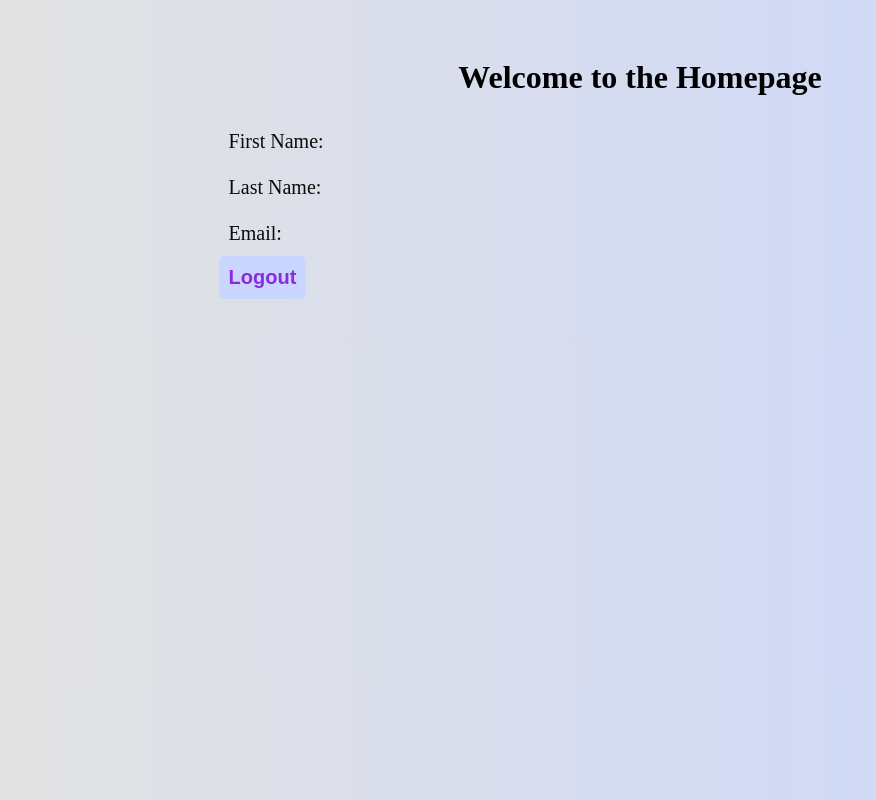
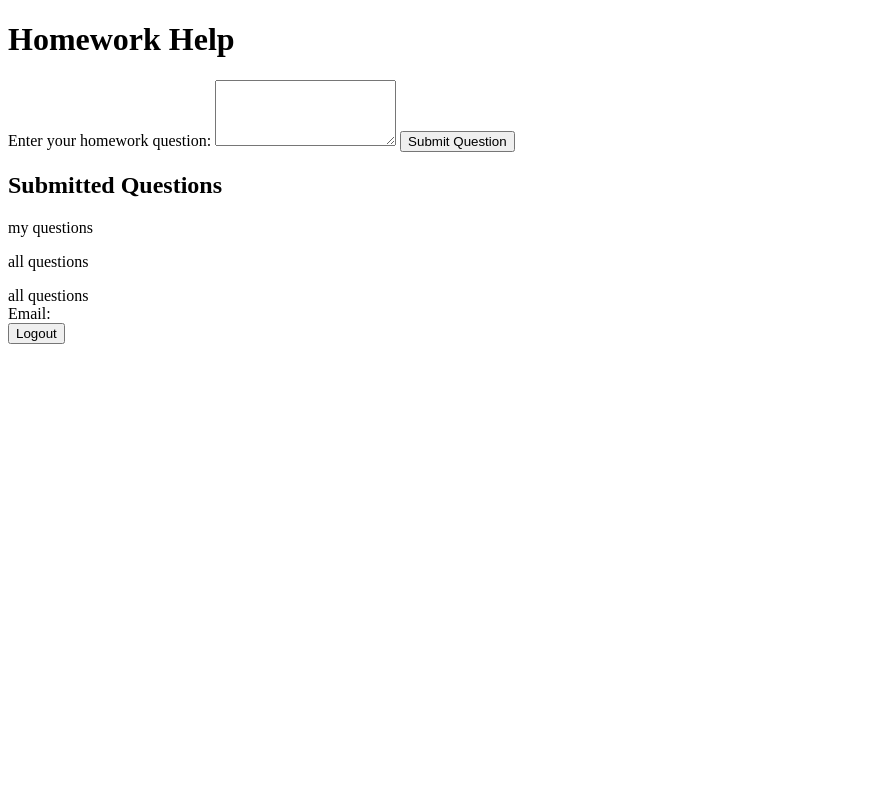
Before and after one commit to lilalin808/tutor-site, a plain HTML site: page homepage.html in a window 1280 px wide. Shown: the whole page, without its empty margins (0-876 px from the left). Drawn offline with Linux system fonts and the light colour scheme; no server answers.

Commit message:
Update homepage.html

```diff
--- a/homepage.html
+++ b/homepage.html
@@ -4,50 +4,31 @@
     <meta charset="UTF-8">
     <meta name="viewport" content="width=device-width, initial-scale=1.0">
     <title>Homepage</title>
-    <style>
-        body{
-            padding:30px;
-            background:linear-gradient(to right, #e2e2e2, #c9d6ff);
-        }
-        h1{
-            text-align:center;
 
-        }
-        button{
-            color:blueviolet;
-            background-color:#c9d6ff;
-            padding:5px;
-            border-radius:5px;
-            font-size:1rem;
-            font-weight:bold;
-            border:none;
-        }
-        button:hover{
-            text-decoration: underline;
-            color:blue;
-        }
-        button, div{
-            margin-left:15%;
-            font-size:20px;
-            padding:10px;
-        }
-        div{
-            font-weight:400;
-            color:rgb(12,11,11);
-
-        }
-        span{
-            font-weight:600;
-            font-size:22px;
-            color:black;
-        }
-    </style>
     <script type="module" src="./homepage.js"></script>
 </head>
 <body>
-    <h1>Welcome to the Homepage</h1>
-    <div>First Name: <span id="loggedUserFName"></span></div>
-    <div>Last Name: <span id="loggedUserLName"></span></div>
+    <div class="container">
+      <h1>Homework Help</h1>
+      <form id="questionForm">
+        <label for="question">Enter your homework question:</label>
+        <textarea id="question" name="question" rows="4" required></textarea>
+        <button type="submit" id="submit">Submit Question</button>
+      </form>
+    </div>
+    <h2>Submitted Questions</h2>
+    <!-- For displaying the user's own questions -->
+    <p>my questions</p>
+    <div id="myQuestionsContainer"></div>
+
+    <!-- For displaying other users' questions -->
+
+    <!-- For displaying all questions on the dashboard -->
+    <div class="container">
+      <p>all questions</p>
+      <div id="allQuestionsContainer">all questions</div>
+    </div>
+    <script src="scripts/main.js"></script>
     <div>Email: <span id="loggedUserEmail"></span></div>
     <button id="logout">Logout</button>
 </body>
```
